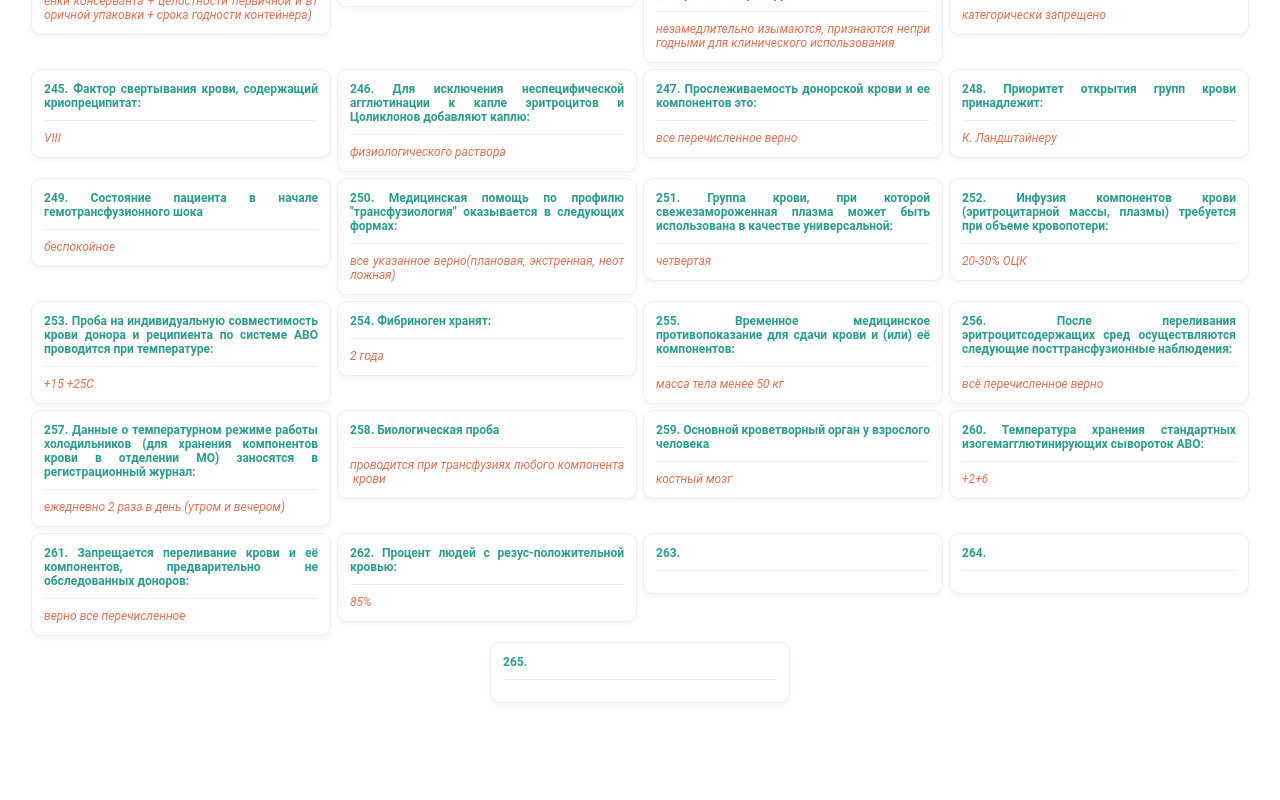
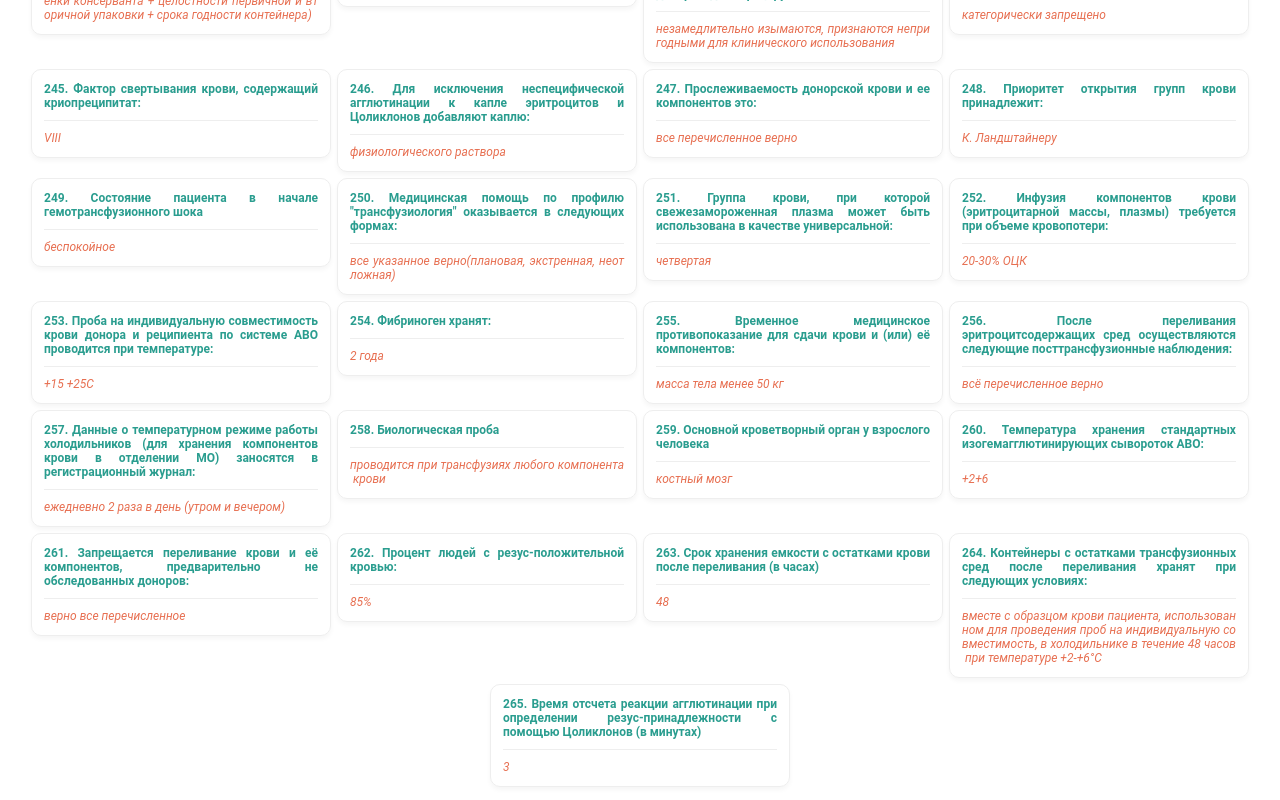
Before and after one commit to dfr8938/transfusio-app, a React (Create React App) app: page / in a window 1280 px wide. Shown: the part 8140-8940 px from the top of the page. Before the commit the page ends 8856 px from the top, so only its background shows below. Built offline with nearby package versions, Linux system fonts and the light colour scheme.

Commit message:
added new questions

```diff
--- a/src/database/database.js
+++ b/src/database/database.js
@@ -1505,18 +1505,18 @@ const listAnswers = [
   },
   {
     id: 262,
-    question: "",
-    answer: "",
+    question: "Срок хранения емкости с остатками крови после переливания (в часах)",
+    answer: "48",
   },
   {
     id: 263,
-    question: "",
-    answer: "",
+    question: "Контейнеры с остатками трансфузионных сред после переливания хранят при следующих условиях:",
+    answer: "вместе с образцом крови пациента, использованном для проведения проб на индивидуальную совместимость, в холодильнике в течение 48 часов при температуре +2-+6°С",
   },
   {
     id: 264,
-    question: "",
-    answer: "",
+    question: "Время отсчета реакции агглютинации при определении резус-принадлежности с помощью Цоликлонов (в минутах)",
+    answer: "3",
   },
 
 ];
```
